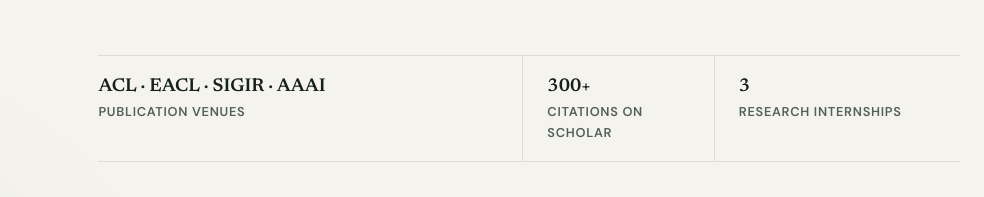
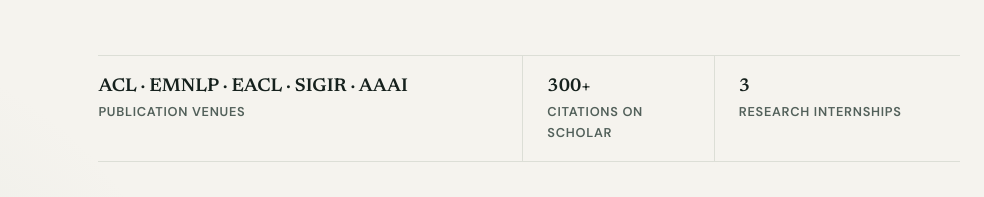
Before and after one commit to Barry-Menglong-Yao/Barry-Menglong-Yao.github.io, a plain HTML site: page index.html in a window 1280 px wide. Shown: the part 610-807 px from the top of the page, 296-1280 px from the left. Drawn offline with Linux system fonts and the light colour scheme.

Commit message:
add EMNLP to publication venues

```diff
--- a/index.html
+++ b/index.html
@@ -81,7 +81,7 @@
           </div>
           <p class="opportunity-note"><span>March 2027</span> Expected graduation · Open to Research Scientist and Applied Scientist opportunities.</p>
           <div class="hero-actions"><a class="button button-primary" href="#publications">Explore my work <span aria-hidden="true">↓</span></a><a class="button button-secondary" href="mailto:bmyao@ucdavis.edu">Start a conversation <span aria-hidden="true">↗</span></a></div>
-          <dl class="research-snapshot" aria-label="Research snapshot"><div><dt>ACL · EACL · SIGIR · AAAI</dt><dd>Publication venues</dd></div><div><dt>300+</dt><dd>Citations on Scholar</dd></div><div><dt>3</dt><dd>Research internships</dd></div></dl>
+          <dl class="research-snapshot" aria-label="Research snapshot"><div><dt>ACL · EMNLP · EACL · SIGIR · AAAI</dt><dd>Publication venues</dd></div><div><dt>300+</dt><dd>Citations on Scholar</dd></div><div><dt>3</dt><dd>Research internships</dd></div></dl>
         </section>
         <section class="section-block reveal" id="research" aria-labelledby="research-heading">
           <div class="section-heading"><p class="section-index">01 / Research</p><h2 id="research-heading">Research Interests</h2><p>My primary research interests are in Natural Language Processing and Multimodal Learning, with a focus on Data-Efficient Post-Training of (Multimodal) Large Language Models.</p></div>
```
